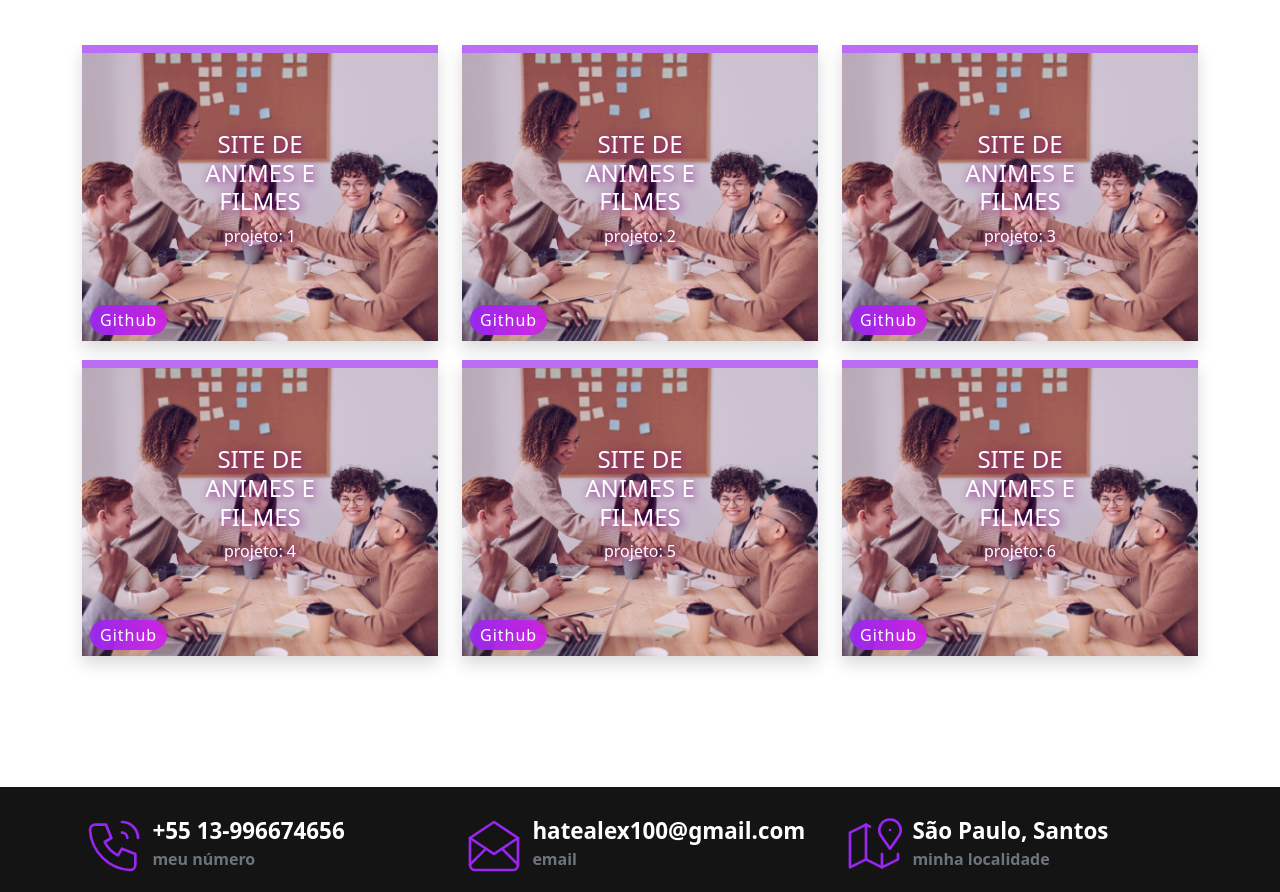
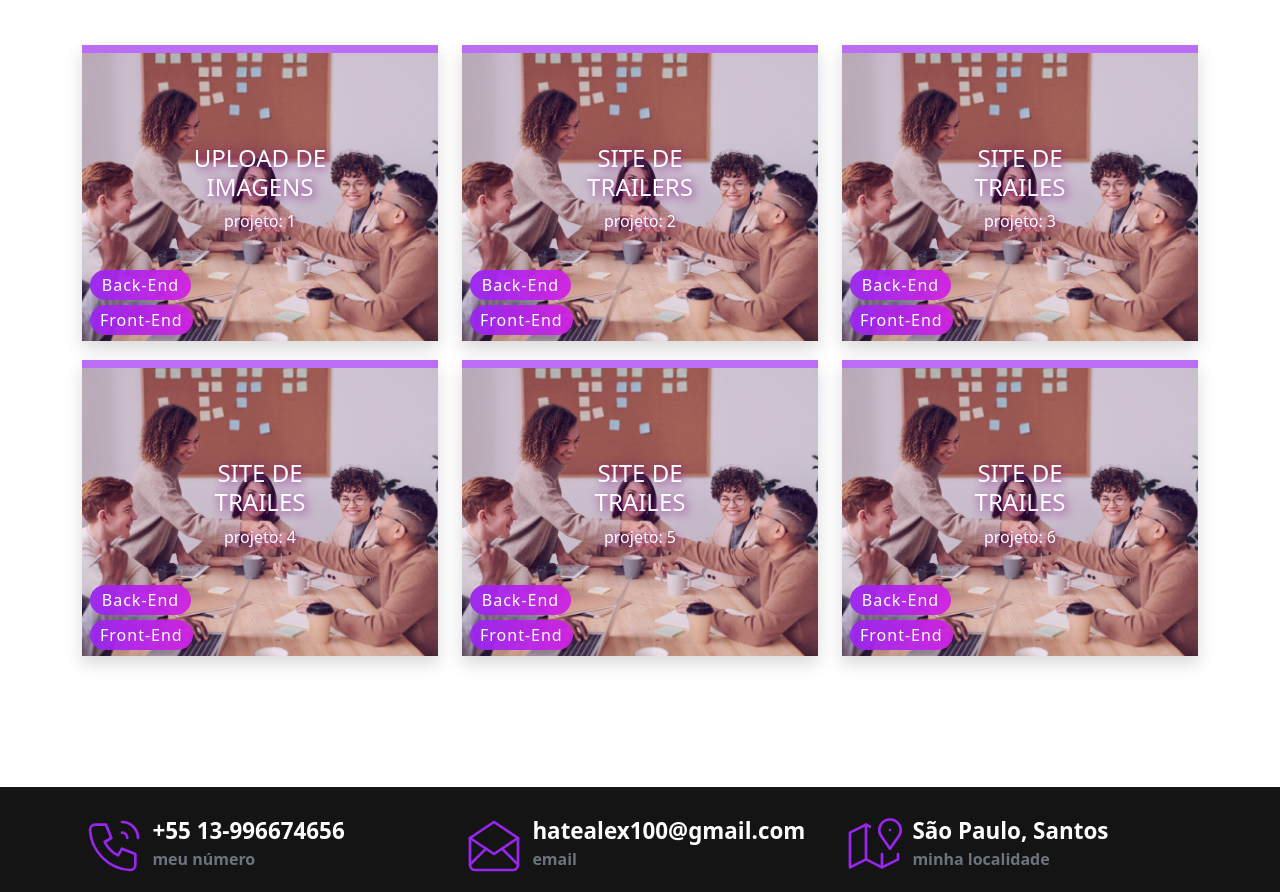
Before and after one commit to Alex-Blue-prog/meu-porfolio, a website: page index.html in a window 1280 px wide. Shown: the part 1908-2800 px from the top of the page. Drawn offline with nearby package versions, Linux system fonts and the light colour scheme.

Commit message:
adding backend and frontend github links to porfolio section

```diff
--- a/index.html
+++ b/index.html
@@ -29,7 +29,7 @@
 
             <ul class="navbar-nav">
               <li class="nav-item">
-                <a class="nav-link active" aria-current="page" href="#">Incio</a>
+                <a class="nav-link active" aria-current="page" href="#">Inicio</a>
               </li>
               <li class="nav-item">
                 <a class="nav-link" href="#campanies">Tecnologias</a>
@@ -64,7 +64,7 @@
                       <h1 class="display-2">
                           <span class="display-2--intro ">Oi !!! <br> eu sou Alex</span>
                           <span class="display-2--description lh-base">
-                            um densenvolvedor front-end e também back-end
+                            um desenvolvedor front-end e também back-end
                           </span>
                       </h1>
                       <a href="https://github.com/Alex-Blue-prog" target="_blank" class=" btn rounded-pill btn-rounded">
@@ -192,15 +192,16 @@
 
           <div class="col-lg-4 col-md-6 port-col">
 
-            <a href="" class="gitLink">github</a>
+            <a href="https://github.com/Alex-Blue-prog/upload-frontend" target="_blank" class="gitLink">front-end</a>
+            <a href="https://github.com/Alex-Blue-prog/upload-backend" target="_blank" class="gitLink back-end">back-end</a>
 
-            <a href="https://www.youtube.com/" target="_blank">
+            <a href="https://upload-frontend-pro.herokuapp.com/" target="_blank" title="ir para o site">
             <div class="portfolio-box shadow">
 
               <img src="images/portfolio/portfolio-1.jpg" alt="portfolio 1 image" title="portfolio 1 picture" class="img-fluid">
               <div class="portfolio-info">
                 <div class="caption">
-                  <h4>site de animes e filmes</h4>
+                  <h4>upload de imagens</h4>
                   <p class="projectNumber">projeto: 1</p>
                 </div>
               </div>
@@ -211,15 +212,16 @@
 
           <div class="col-lg-4 col-md-6 port-col">
 
-            <a href="" class="gitLink">github</a>
+            <a href="" target="_blank" class="gitLink">front-end</a>
+            <a href="" target="_blank" class="gitLink back-end">back-end</a>
 
-            <a href="https://www.youtube.com/" target="_blank">
+            <a href="" target="_blank" title="ir para o site">
             <div class="portfolio-box shadow">
 
               <img src="images/portfolio/portfolio-1.jpg" alt="portfolio 1 image" title="portfolio 1 picture" class="img-fluid">
               <div class="portfolio-info">
                 <div class="caption">
-                  <h4>site de animes e filmes</h4>
+                  <h4>site de trailers</h4>
                   <p class="projectNumber">projeto: 1</p>
                 </div>
               </div>
@@ -230,15 +232,16 @@
 
           <div class="col-lg-4 col-md-6 port-col">
 
-            <a href="" class="gitLink"> github</a>
+            <a href="" target="_blank" class="gitLink">front-end</a>
+            <a href="" target="_blank" class="gitLink back-end">back-end</a>
 
-            <a href="https://www.youtube.com/" target="_blank">
+            <a href="" target="_blank" title="ir para o site">
             <div class="portfolio-box shadow">
 
               <img src="images/portfolio/portfolio-1.jpg" alt="portfolio 1 image" title="portfolio 1 picture" class="img-fluid">
               <div class="portfolio-info">
                 <div class="caption">
-                  <h4>site de animes e filmes</h4>
+                  <h4>site de trailes</h4>
                   <p class="projectNumber">projeto: 1</p>
                 </div>
               </div>
@@ -250,15 +253,16 @@
 
           <div class="col-lg-4 col-md-6 port-col">
 
-            <a href="" class="gitLink">github</a>
+            <a href="" target="_blank" class="gitLink">front-end</a>
+            <a href="" target="_blank" class="gitLink back-end">back-end</a>
 
-            <a href="https://www.youtube.com/" target="_blank">
+            <a href="" target="_blank" title="ir para o site">
             <div class="portfolio-box shadow">
 
               <img src="images/portfolio/portfolio-1.jpg" alt="portfolio 1 image" title="portfolio 1 picture" class="img-fluid">
               <div class="portfolio-info">
                 <div class="caption">
-                  <h4>site de animes e filmes</h4>
+                  <h4>site de trailes</h4>
                   <p class="projectNumber">projeto: 1</p>
                 </div>
               </div>
@@ -269,15 +273,16 @@
 
           <div class="col-lg-4 col-md-6 port-col">
 
-            <a href="" class="gitLink">github</a>
+            <a href="" target="_blank" class="gitLink">front-end</a>
+            <a href="" target="_blank" class="gitLink back-end">back-end</a>
 
-            <a href="https://www.youtube.com/" target="_blank">
+            <a href="" target="_blank" title="ir para o site">
             <div class="portfolio-box shadow">
 
               <img src="images/portfolio/portfolio-1.jpg" alt="portfolio 1 image" title="portfolio 1 picture" class="img-fluid">
               <div class="portfolio-info">
                 <div class="caption">
-                  <h4>site de animes e filmes</h4>
+                  <h4>site de trailes</h4>
                   <p class="projectNumber">projeto: 1</p>
                 </div>
               </div>
@@ -288,15 +293,16 @@
 
           <div class="col-lg-4 col-md-6 port-col">
 
-            <a href="" class="gitLink">github</a>
+            <a href="" target="_blank" class="gitLink">front-end</a>
+            <a href="" target="_blank" class="gitLink back-end">back-end</a>
 
-            <a href="https://www.youtube.com/" target="_blank">
+            <a href="" target="_blank" title="ir para o site">
             <div class="portfolio-box shadow">
 
               <img src="images/portfolio/portfolio-1.jpg" alt="portfolio 1 image" title="portfolio 1 picture" class="img-fluid">
               <div class="portfolio-info">
                 <div class="caption">
-                  <h4>site de animes e filmes</h4>
+                  <h4>site de trailes</h4>
                   <p class="projectNumber">projeto: 1</p>
                 </div>
               </div>
--- a/scss/sections/_portfolio.scss
+++ b/scss/sections/_portfolio.scss
@@ -13,6 +13,7 @@
     }
 
     .gitLink {
+        @include gradient;
         position: absolute;
         z-index: 999;
         color: $white;
@@ -20,16 +21,25 @@
         left: 20px;
         font-weight: 500;
         text-decoration: none;
-        // background-color: $primary;
-        @include gradient;
         border-radius: 15px;
         padding: 3px 10px;
         text-transform: capitalize;
         letter-spacing: 1px;
+        min-width: 101px;
+        text-align: center;
+
+        &:hover {
+            opacity: 0.9;
+        }
 
         @include media-breakpoint-down(sm) {
             font-size: 1.1rem;
+            min-width: 108px;
         }
+    }
+
+    .back-end {
+        bottom: 60px;
     }
 }
 
```
Also changed, not shown: assets/css/style.css, 1 other file.
